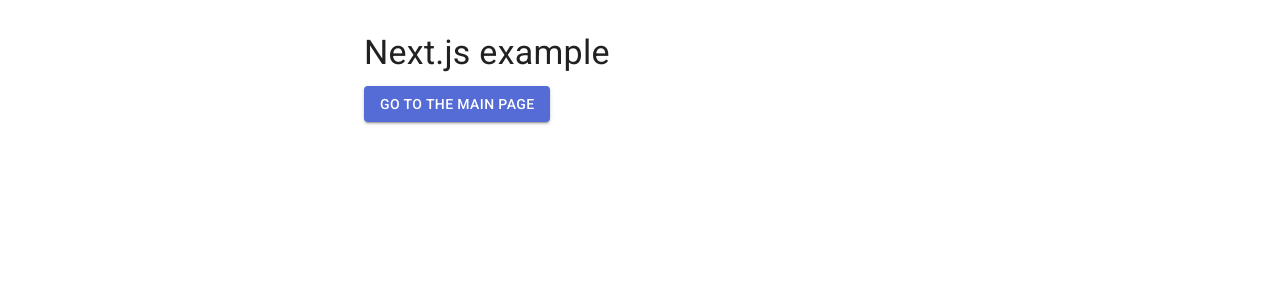
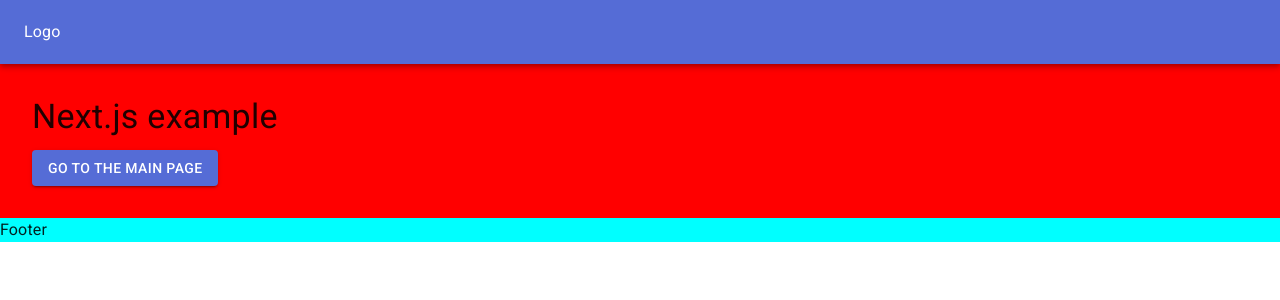
Before and after one commit to gugcz/web21-frontend, a Next.js app: page /about in a window 1280 px wide. Shown: the top 300 px of the page. Built offline with nearby package versions, Linux system fonts and the light colour scheme.

Commit message:
feat: prepare basic layout

```diff
--- /dev/null
+++ b/components/layout/AppFooter/AppFooter.jsx
@@ -0,0 +1,16 @@
+import { makeStyles, Typography } from '@material-ui/core';
+import React from 'react';
+
+const useStyles = makeStyles(() => ({
+  root: {
+    backgroundColor: 'aqua',
+  },
+}));
+
+export const AppFooter = () => {
+  const classes = useStyles();
+
+  return (
+    <Typography className={classes.root}>Footer</Typography>
+  )
+}
--- /dev/null
+++ b/components/layout/AppHeader/AppHeader.jsx
@@ -0,0 +1,21 @@
+import { AppBar, makeStyles, Toolbar } from '@material-ui/core';
+import React from 'react';
+import Logo from '../../common/Logo/Logo';
+
+const useStyles = makeStyles(() => ({
+  title: {
+    backgroundColor: 'blue',
+  },
+}));
+
+export const AppHeader = () => {
+  const classes = useStyles();
+
+  return (
+    <AppBar position="static">
+      <Toolbar>
+        <Logo/>
+      </Toolbar>
+    </AppBar>
+  )
+}
--- a/pages/_app.js
+++ b/pages/_app.js
@@ -3,8 +3,19 @@
 import { ThemeProvider } from '@material-ui/core/styles';
 import CssBaseline from '@material-ui/core/CssBaseline';
 import theme from '../src/theme';
+import { Container, makeStyles } from '@material-ui/core';
+import { AppHeader } from '../components/layout/AppHeader/AppHeader';
+import { AppFooter } from '../components/layout/AppFooter/AppFooter';
+
+const useStyles = makeStyles(() => ({
+  root: {
+    backgroundColor: 'red',
+    overflow: 'auto',
+  },
+}));
 
 function MyApp({ Component, pageProps }) {
+  const classes = useStyles();
 
   React.useEffect(() => {
     // Remove the server-side injected CSS.
@@ -23,7 +34,11 @@
       <ThemeProvider theme={theme}>
         {/* CssBaseline kickstart an elegant, consistent, and simple baseline to build upon. */}
         <CssBaseline />
-        <Component {...pageProps} />
+        <Container className={classes.root} maxWidth={'lg'} disableGutters>
+          <AppHeader />
+          <Component {...pageProps} />
+          <AppFooter />
+        </Container>
       </ThemeProvider>
     </>
   )
--- a/pages/about.js
+++ b/pages/about.js
@@ -1,5 +1,4 @@
 import React from 'react';
-import Container from '@material-ui/core/Container';
 import Typography from '@material-ui/core/Typography';
 import Box from '@material-ui/core/Box';
 import Button from '@material-ui/core/Button';
@@ -7,8 +6,7 @@
 
 export default function About() {
   return (
-    <Container maxWidth="sm">
-      <Box my={4}>
+    <Box m={4}>
       <Typography variant="h4" component="h1" gutterBottom>
         Next.js example
       </Typography>
@@ -16,6 +14,5 @@
         Go to the main page
       </Button>
     </Box>
-    </Container>
   );
 }
--- a/src/theme.js
+++ b/src/theme.js
@@ -17,6 +17,16 @@
       default: '#fff',
     },
   },
+  breakpoints: {
+    values: {
+      xs: 0,
+      sm: 600,
+      md: 960,
+      lg: 1440,
+      xl: 1920,
+    },
+  },
+
 });
 
 export default theme;
```
Also changed, not shown: pages/index.js (+4 -5 lines), components/common/Logo/Logo.jsx (renamed from src/components/Logo/Logo.jsx). Lines whose indentation alone changed are shown as unchanged.
